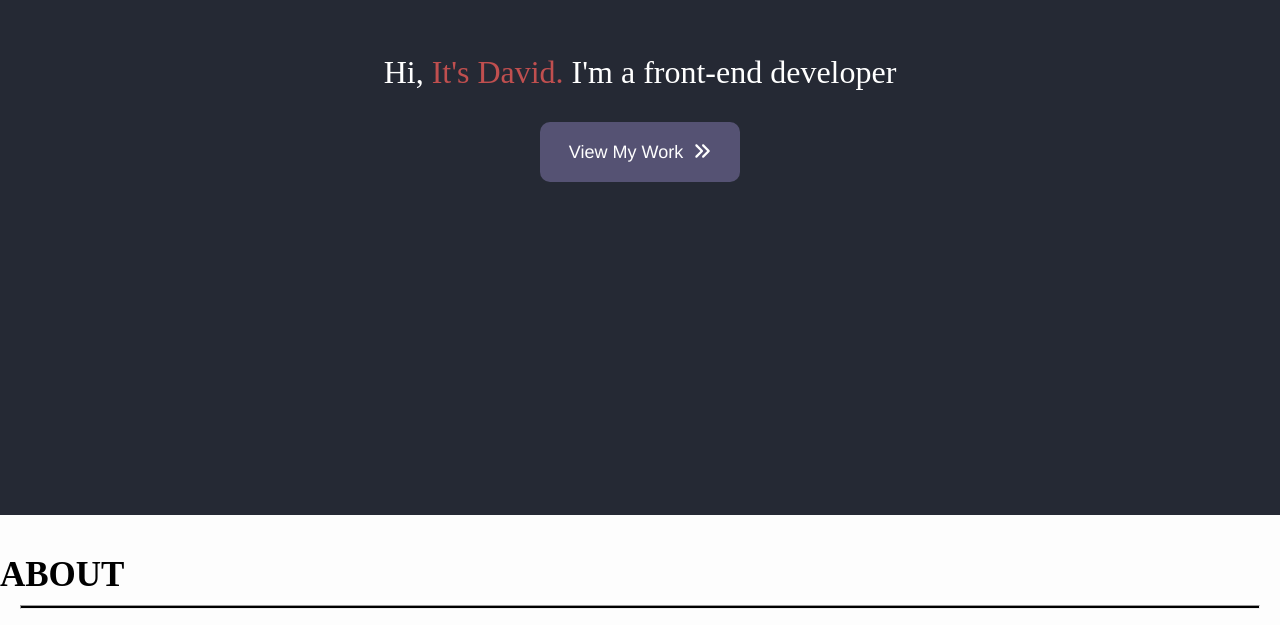
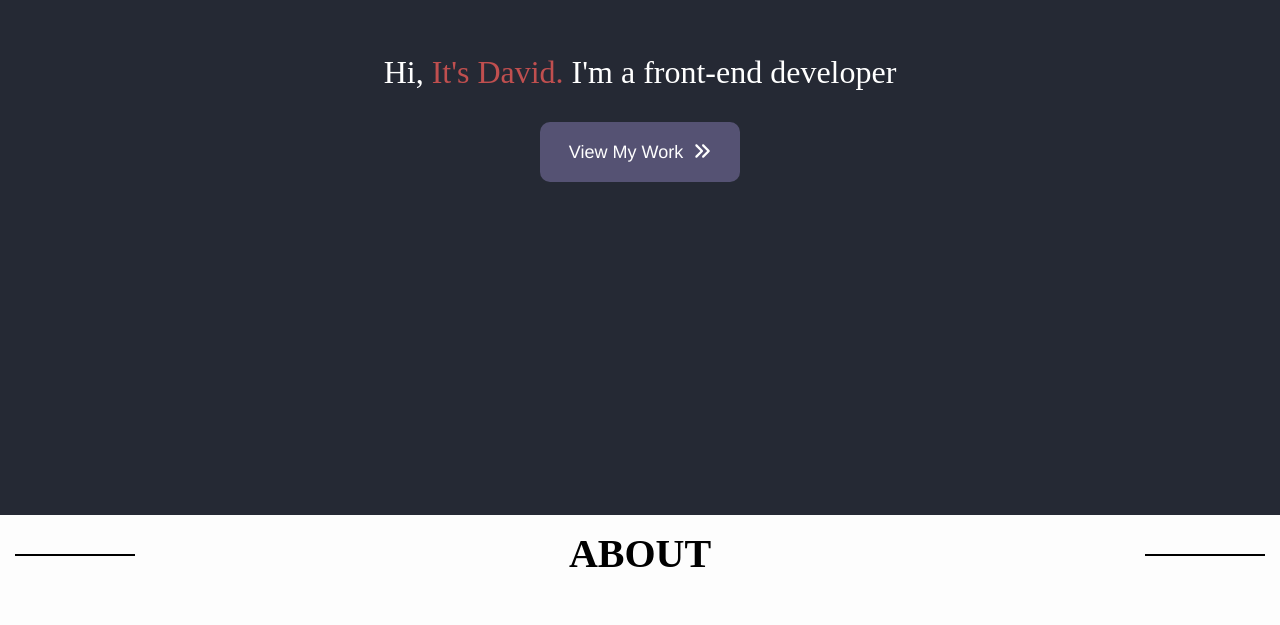
Before and after one commit to Jojaah12/my-portfolio, a React (Create React App) app: page / in a window 1280 px wide. Shown: the part 285-910 px from the top of the page. Built offline with nearby package versions, Linux system fonts and the light colour scheme.

Commit message:
added Barchart on profile section

```diff
--- a/src/components/BarChart/BarChart.jsx
+++ b/src/components/BarChart/BarChart.jsx
@@ -1,4 +1,3 @@
-import React from "react";
 import BarChartItem from "../BarChartItem/BarChartItem";
 import chartData from "../../data/chartData";
 
--- a/src/components/BarChartItem/BarChartItem.jsx
+++ b/src/components/BarChartItem/BarChartItem.jsx
@@ -1,4 +1,4 @@
-import React, { useState, useEffect } from "react";
+import { useState, useEffect } from "react";
 import "./BarChartItem.css";
 import CountUp from "react-countup";
 
--- a/src/components/SectionTitle/SectionTitle.css
+++ /dev/null
@@ -1,15 +0,0 @@
-.section-title {
-    font-weight: 600;
-    font-size: 35px;
-    text-transform: uppercase;
-    margin: 40px 0 25px 0;
-}
-
-.section-title p {
-    margin-bottom: -10px;
-}
-
-.section-title-line {
-    height: 4px;
-    margin: 20px 20px 0 20px;
-}
--- a/src/components/SectionTitle/SectionTitle.jsx
+++ /dev/null
@@ -1,16 +0,0 @@
-import React from "react";
-import "./SectionTitle.css";
-
-const SectionTitle = (props) => {
-  return (
-    <div className="section-title">
-      <p>{props.sectionTitle}</p>
-      <hr
-        style={{ background: props.lineColor }}
-        className="section-title-line"
-      />
-    </div>
-  );
-};
-
-export default SectionTitle;
--- a/src/sections/Profile/Profile.css
+++ b/src/sections/Profile/Profile.css
@@ -1,3 +1,35 @@
-.profile {
+.profile-section {
     justify-content: space-around;
 }
+
+.about{
+    margin: 15px;
+    display: flex;
+    align-items: center;
+    justify-content: center;
+    font-size: 40px;
+    min-width: 600px;
+    position: relative;
+}
+
+.about:before{
+    content: "";
+    display: block;
+    width: 120px;
+    height: 2px;
+    background: #000;
+    position: absolute;
+    left: 0;
+    top: 50%;
+}
+
+.about:after{
+    content: "";
+    display: block;
+    width: 120px;
+    height: 2px;
+    background: #000;
+    position: absolute;
+    right: 0;
+    top: 50%;
+}
--- a/src/sections/Profile/Profile.jsx
+++ b/src/sections/Profile/Profile.jsx
@@ -1,16 +1,18 @@
 import Competence from "../../components/Competence/Competence";
-import SectionTitle from "../../components/SectionTitle/SectionTitle";
+/* import SectionTitle from "../../components/SectionTitle/SectionTitle"; */
 import BarChart from "../../components/BarChart/BarChart";
 
 import "./Profile.css";
 
 const Profile = () => {
   return (
-    <section id="profile" className="profile-section">
-      <SectionTitle sectionTitle="about" lineColor="#000" />
+    <div id="profile" className="profile-section">
+      <h1 className="about">
+        <span>ABOUT</span>
+      </h1>
       <Competence />
       <BarChart />
-    </section>
+    </div>
   );
 };
 
```
